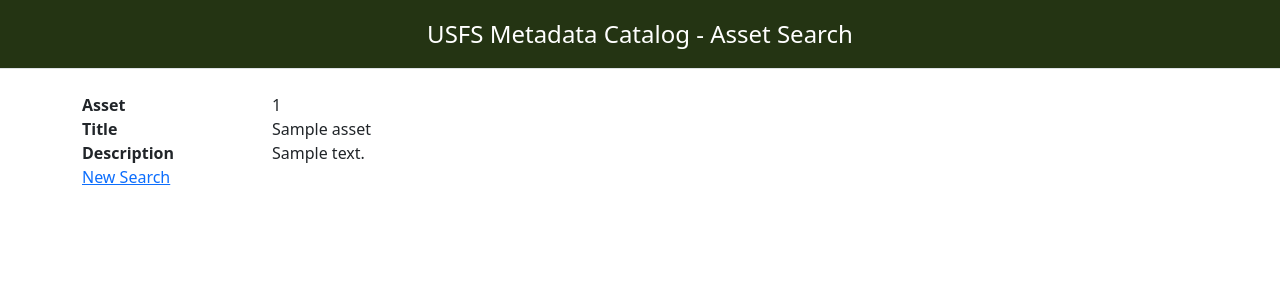
After one commit to acatejr/dadaforest, a Django app: page /search/assets/1/ in a window 1280 px wide. The commit adds this page. Shown: the top 300 px of the page. Run offline with Django 5.2, Linux system fonts and the light colour scheme; tables that the repository leaves empty hold one stand-in row (values such as "Sample post"); parts of the project's set-up code (start-up, migrations or seed data) failed here and were passed over.

Commit message:
Added Asset detail page

```diff
--- /dev/null
+++ b/catalog/templates/catalog/asset_detail.html
@@ -0,0 +1,17 @@
+{% extends 'catalog/base.html' %}
+
+{% block content %}
+    <div class="container">
+        <div class="row">
+            <div class="col fw-bold">Asset</div>
+            <div class="col-10">{{ asset.id }}</div>
+            <div class="w-100"></div>
+            <div class="col fw-bold">Title</div>
+            <div class="col-10">{{ asset.title }}</div>
+            <div class="w-100"></div>
+            <div class="col fw-bold">Description</div>
+            <div class="col-10">{{ asset.description }}</div>
+            <div class="w-100"><a class="link" href="{% url 'asset_search_results' %}">New Search</a></div>
+        </div>
+    </div>
+{% endblock %}
--- a/catalog/templates/catalog/base.html
+++ b/catalog/templates/catalog/base.html
@@ -25,6 +25,10 @@
 
     <body class="font-sans">
 
+        <nav class="usfs-header d-flex flex-wrap justify-content-center py-3 mb-4 border-bottom">
+            USFS Metadata Catalog - Asset Search
+        </nav>
+
         {% block content %}{% endblock %}
 
     </body>
--- a/catalog/urls.py
+++ b/catalog/urls.py
@@ -1,6 +1,7 @@
 from django.urls import path
-from .views import AssetSearchResults
+from .views import AssetSearchResults, AssetDetailView
 
 urlpatterns = [
     path("", AssetSearchResults.as_view(), name="asset_search_results"),
+    path("assets/<int:pk>/", AssetDetailView.as_view(), name="asset-detail"),
 ]
--- a/catalog/views.py
+++ b/catalog/views.py
@@ -1,11 +1,19 @@
 from django.shortcuts import render
 from django.views.generic import ListView
+from django.views.generic import DetailView
 from django.views.generic.edit import FormMixin
 from django.db.models import Q
 
 from .models import Asset, SearchTerm
 from .forms import AssetSimpleSerchForm
 
+
+class AssetDetailView(DetailView):
+    queryset = Asset.objects.all()
+
+    def get_object(self):
+        obj = super().get_object()
+        return obj
 
 class AssetSearchResults(ListView, FormMixin):
     model = Asset
@@ -42,3 +50,14 @@ class AssetSearchResults(ListView, FormMixin):
         context = self.get_context_data()
 
         return self.render_to_response(context)
+
+
+# class AuthorDetailView(DetailView):
+#     queryset = Author.objects.all()
+
+#     def get_object(self):
+#         obj = super().get_object()
+#         # Record the last accessed date
+#         obj.last_accessed = timezone.now()
+#         obj.save()
+#         return obj
```
Also changed, not shown: catalog/templates/catalog/asset_search_results.html (+2 -26 lines).
